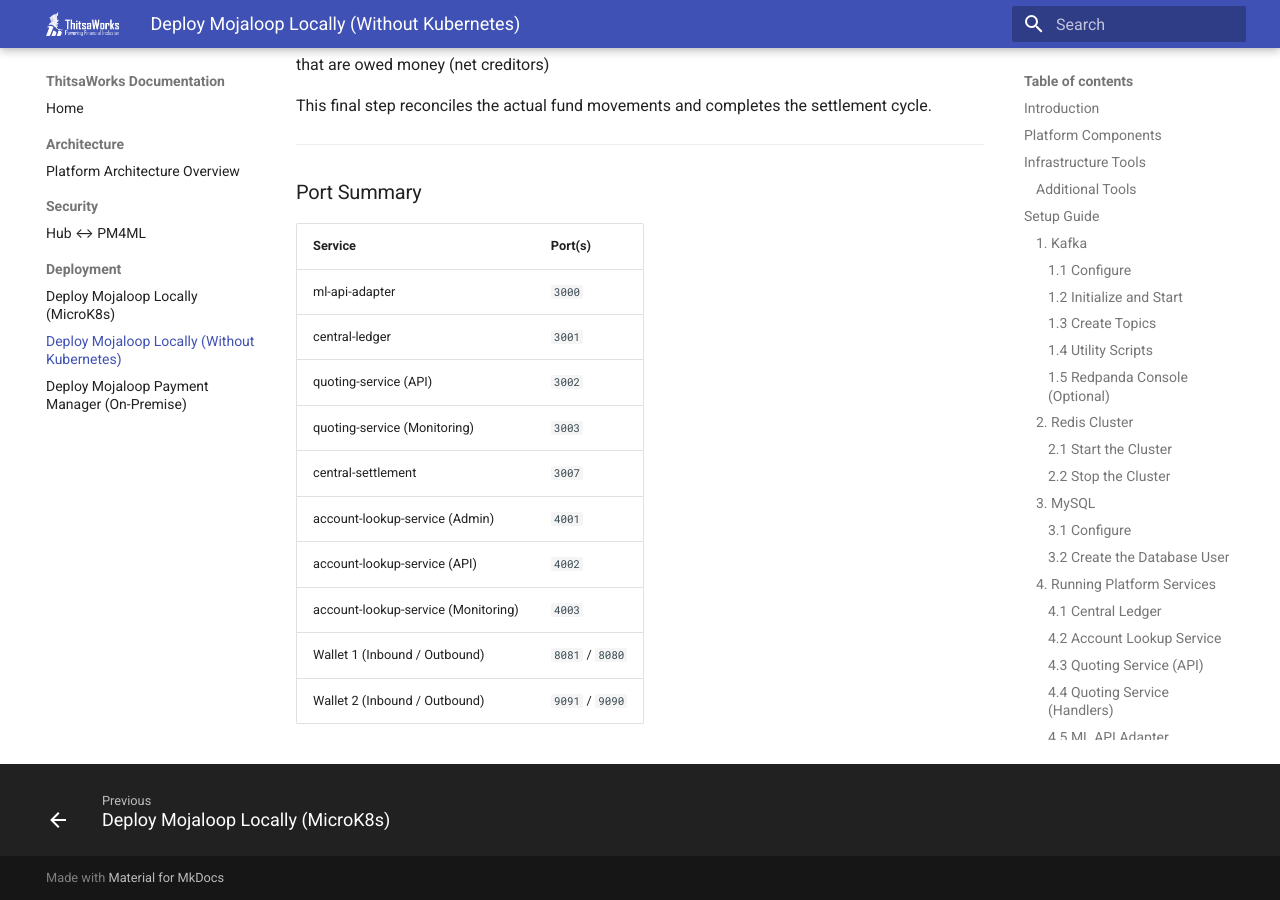
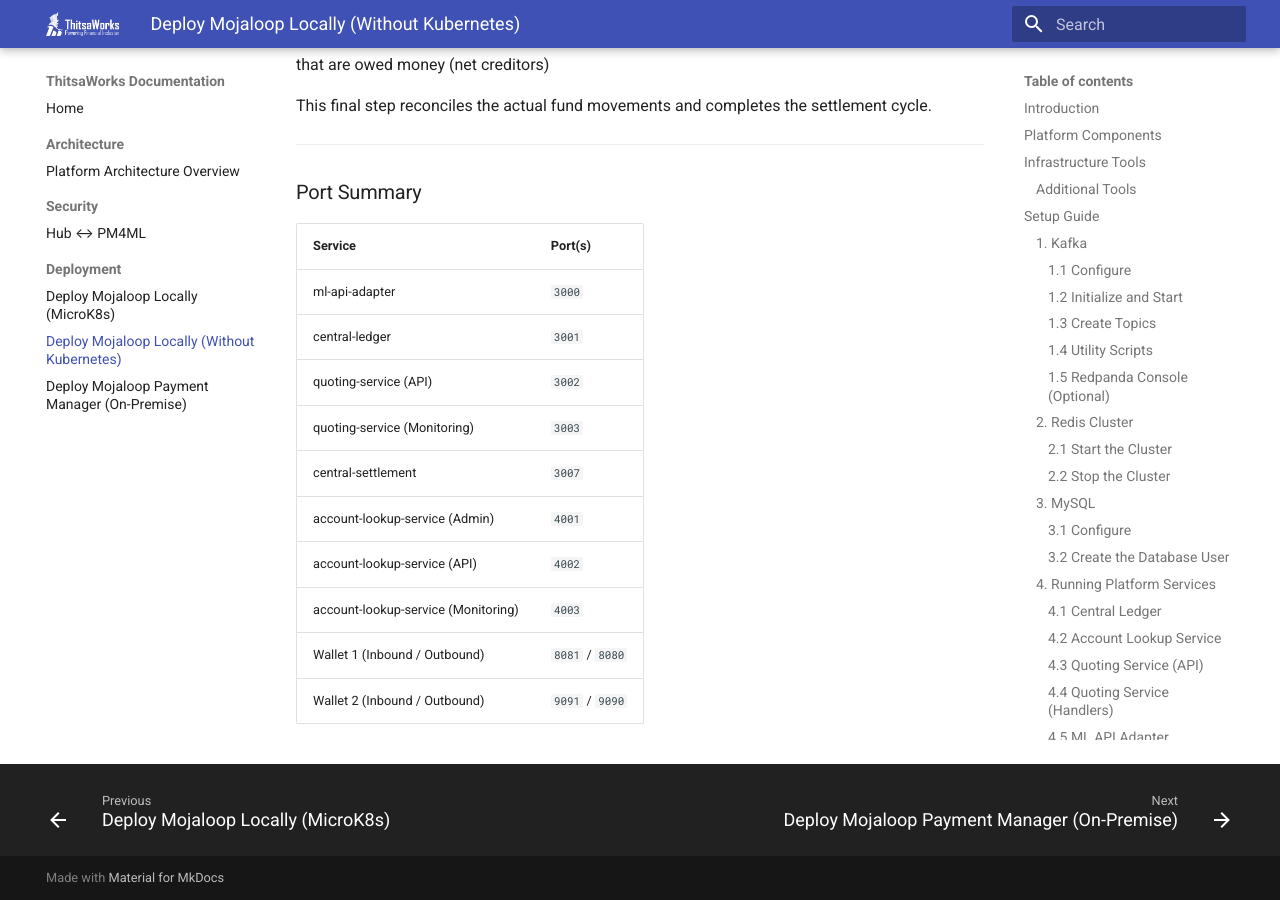
Before and after one commit to ThitsaX/docs, an MkDocs documentation site: the page built from docs/deploy-mojaloop-local-withoutk8s.md, in a window 1280 px wide and 900 px high, scrolled down 13125 px. Built offline with MkDocs 1.6.1 and Material for MkDocs 9.7.7, drawn with Linux system fonts in a browser that asks for light colours; the version menu is left out; some of the changed lines change nothing that is shown.

Commit message:
fix typo

```diff
--- a/mkdocs.yml
+++ b/mkdocs.yml
@@ -35,4 +35,4 @@
   - Deployment:
       - Deploy Mojaloop Locally (MicroK8s): deploy-mojaloop-local-microk8s.md
       - Deploy Mojaloop Locally (Without Kubernetes): deploy-mojaloop-local-withoutk8s.md
-      - Deploy Mojaloop Payment Manager (On-Premise): deploy-mojaloop-payment-manager-on-premise.md
+      - Deploy Mojaloop Payment Manager (On-Premise): deploy-payment-manager-on-premise.md
```
